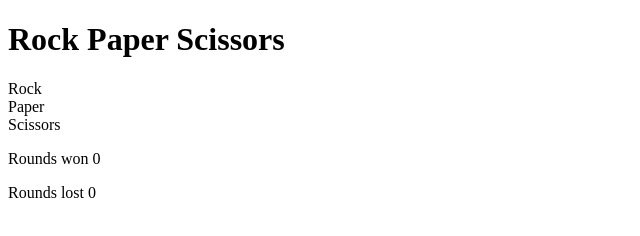
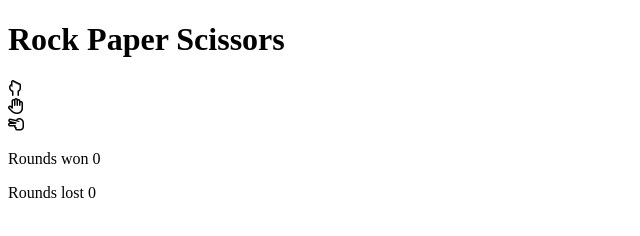
Before and after one commit to StephanieJFogelvik/ci-project2, a plain HTML site: page index.html in a window 1280 px wide. Shown: the full height of the page, 0-640 px from the left. Drawn offline with Linux system fonts and the light colour scheme.

Commit message:
Add font awesome icons to game area

```diff
--- a/index.html
+++ b/index.html
@@ -13,9 +13,9 @@
 </head>
 <body>
     <h1 class="heading">Rock Paper Scissors</h1>
-    <div id="rock">Rock</div>
-    <div id="paper">Paper</div>
-    <div id="scissors">Scissors</div>
+    <div id="rock"><i class="far fa-hand-rock"></i></div>
+    <div id="paper"><i class="far fa-hand-paper"></i></div>
+    <div id="scissors"><i class="far fa-hand-scissors"></i></div>
     <div id="score-area">
         <p class="scores">Rounds won <span id="won">0</span></p>
         <p class="scores">Rounds lost <span id="lost">0</span></p>
```
